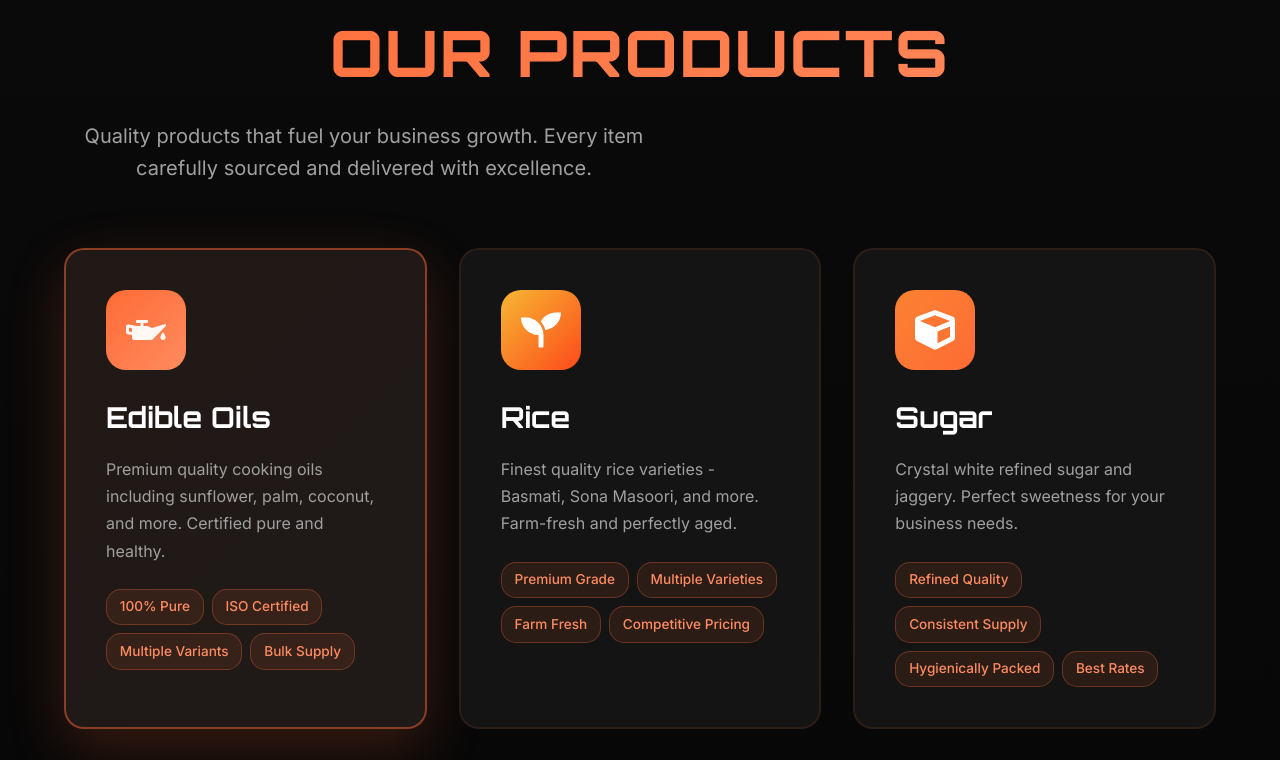
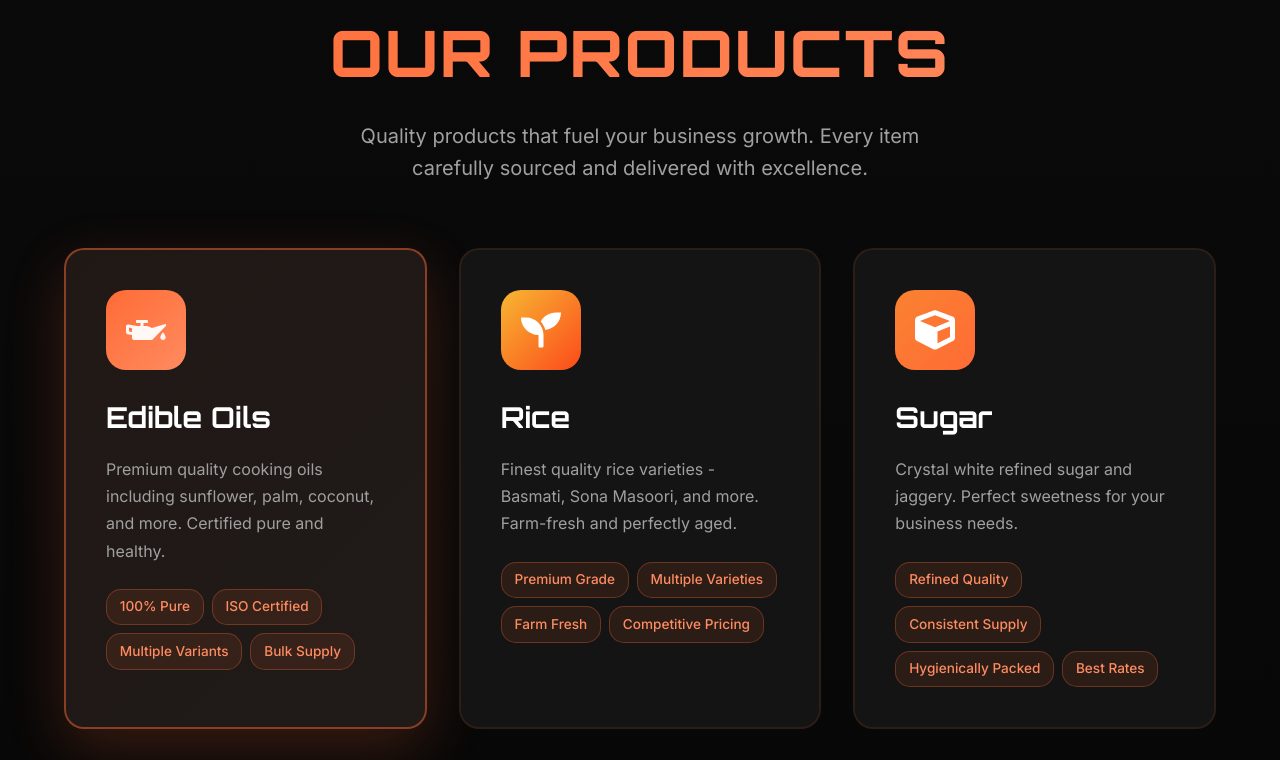
Before and after one commit to Anmolgoel29/TrustorINC, a React (Vite) app: page / in a window 1280 px wide. Shown: the part 1100-1860 px from the top of the page. Built offline with nearby package versions, Linux system fonts and the light colour scheme.

Commit message:
fixed path issues

```diff
--- a/src/App.css
+++ b/src/App.css
@@ -54,6 +54,7 @@
 .section-subtitle {
   font-size: clamp(1rem, 2vw, 1.25rem);
   color: var(--text-secondary);
+  margin: auto;
   margin-bottom: 3rem;
   max-width: 600px;
 }
--- a/src/components/Hero.jsx
+++ b/src/components/Hero.jsx
@@ -71,7 +71,7 @@ const Hero = () => {
           <div className="visual-circle circle-2"></div>
           <div className="visual-circle circle-3"></div>
           <div className="hero-image-container">
-            <img src="/WhatsApp Image 2026-01-06 at 18.34.17.jpeg" alt="Trustor INC" className="hero-image" />
+            <img src="WhatsApp Image 2026-01-06 at 18.34.17.jpeg" alt="Trustor INC" className="hero-image" />
           </div>
         </div>
       </div>
```
